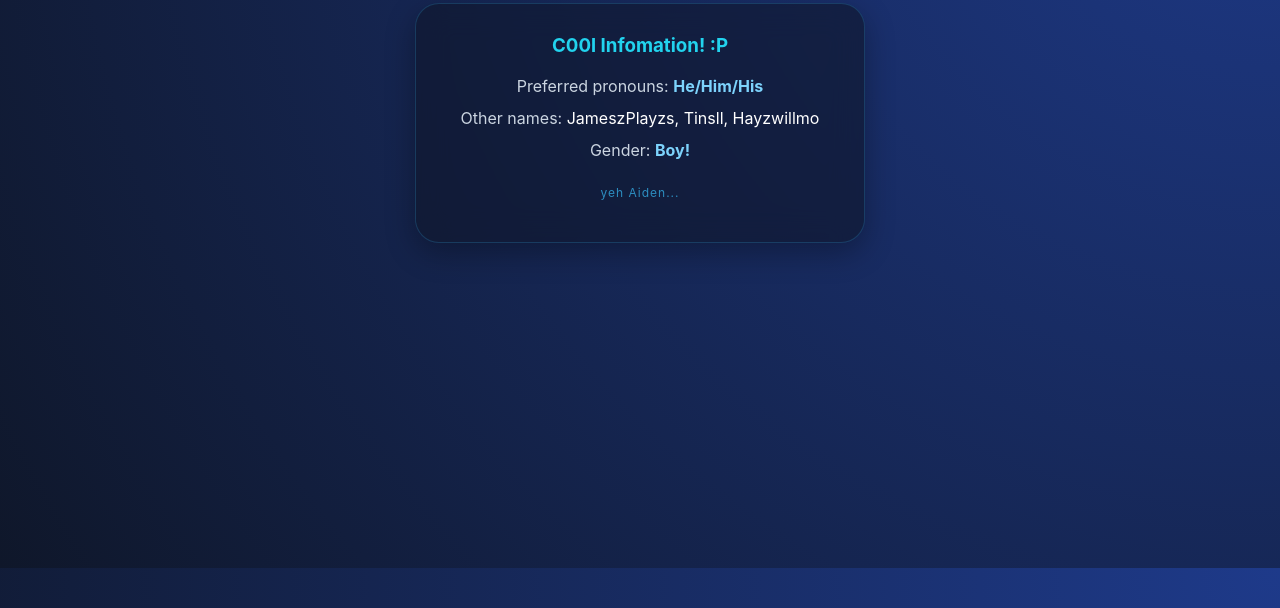
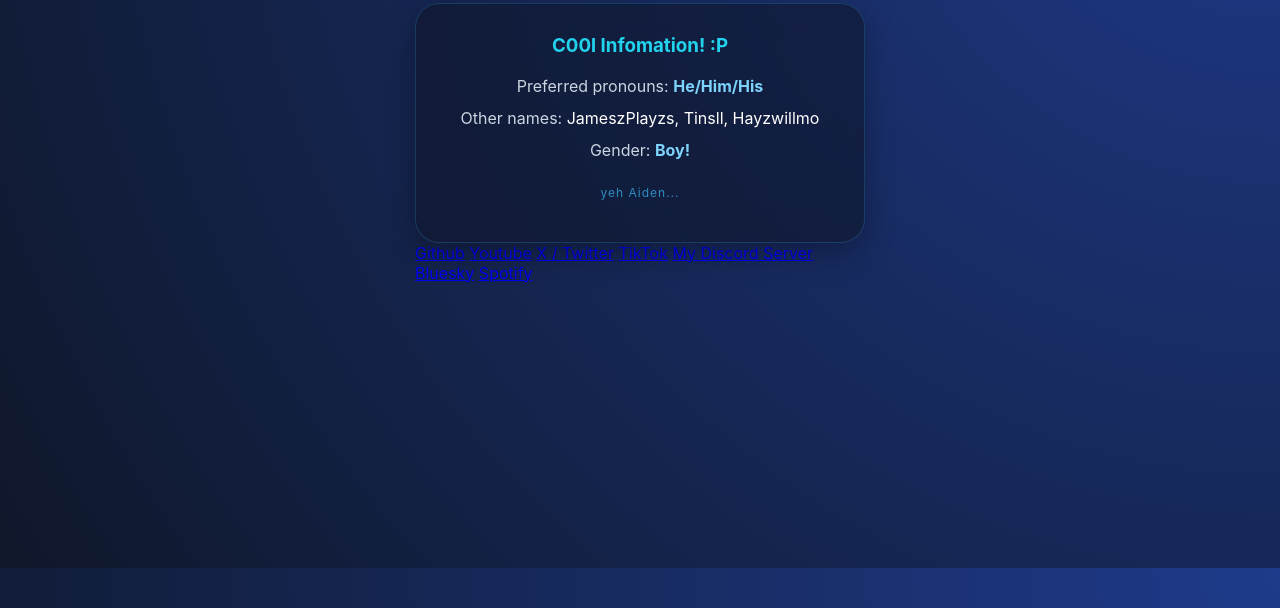
Before and after one commit to NotJamesPlayz/james.dev, a plain HTML site: page index.html in a window 1280 px wide. Shown: the part 232-840 px from the top of the page. Drawn offline with Linux system fonts and the light colour scheme.

Commit message:
social linls

```diff
--- a/index.html
+++ b/index.html
@@ -30,8 +30,17 @@
                     <p>Other names: <span class="white-text">JameszPlayzs, Tinsll, Hayzwillmo</span></p>
                     <p>Gender: <span class="light-blue">Boy!</span></p>
                 </div>
+                <p class="urgent-text">yeh Aiden...</p>
+            </div>
 
-                <p class="urgent-text">yeh Aiden...</p>
+            <div class="links-container">
+                <a href="https://github.com/NotJamesPlayz" target="_blank" class="link-btn github">Github</a>
+                <a href="https://youtube.com/@jameszplayzs" target="_blank" class="link-btn youtube">Youtube</a>
+                <a href="https://x.com/jameszhayezs" target="_blank" class="link-btn twitter">X / Twitter</a>
+                <a href="https://www.tiktok.com/@jameszplayzs" target="_blank" class="link-btn tiktok">TikTok</a>
+                <a href="https://discord.gg/79jTkAkwu" target="_blank" class="link-btn discord">My Discord Server</a>
+                <a href="https://bsky.app/profile/jamesshayess.bsky.social" target="_blank" class="link-btn bluesky">Bluesky</a>
+                <a href="https://open.spotify.com/user/31jodmdxrb7odh6gba24ur7isbua?si=nAl2WfR1SYKJ072ou-JY_A" target="_blank" class="link-btn spotify">Spotify</a>
             </div>
         </section>
 
```
Also changed, not shown: assets/pfp.png.
